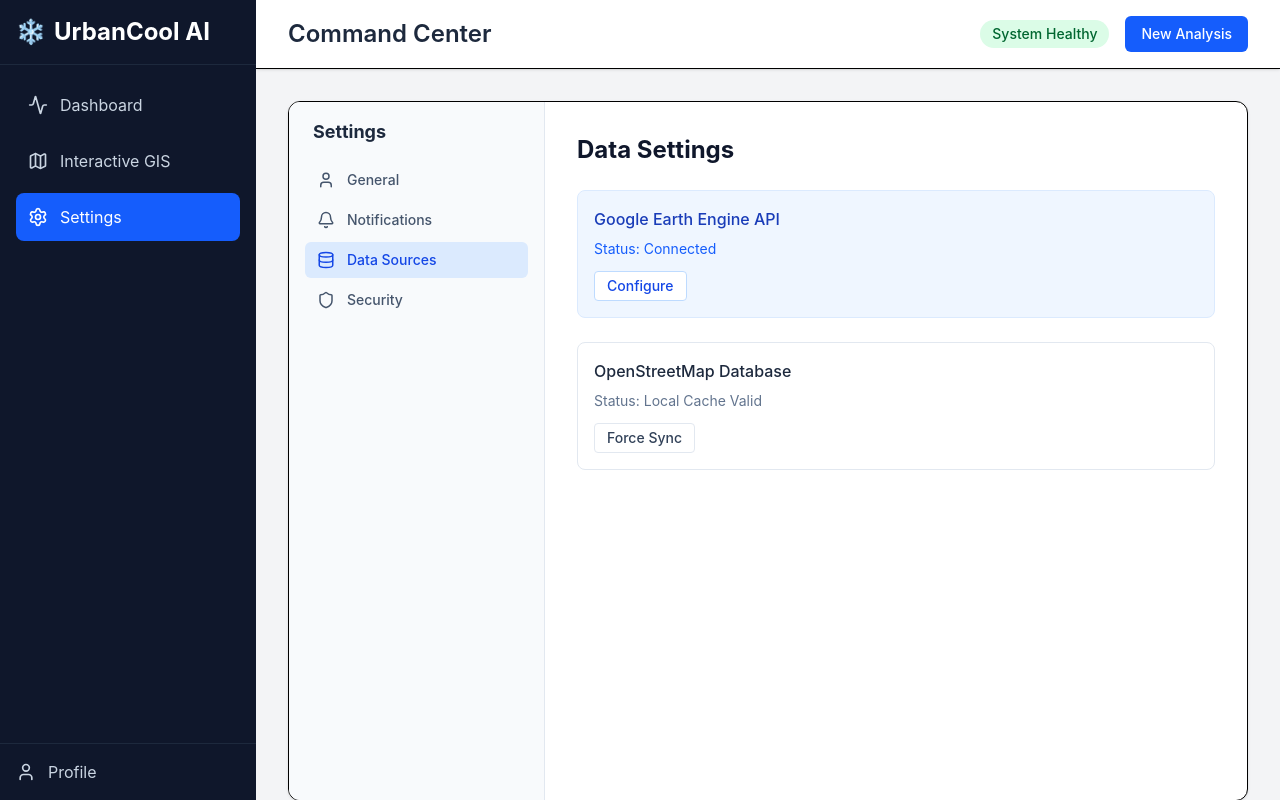
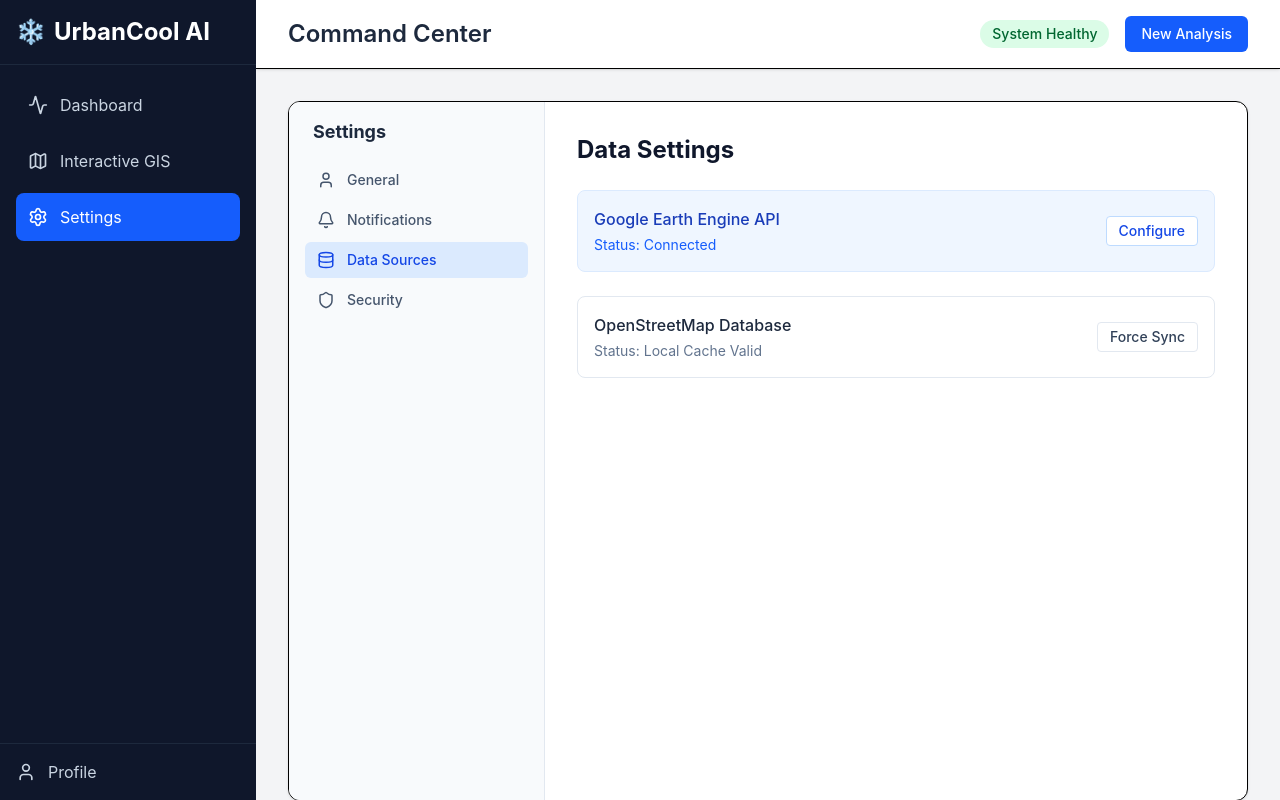
Before and after one commit to Daksh7785/urban-cool, a React (Vite) app in the folder frontend/: page /settings in a window 1280 px wide. Both pictures are taken after a click on the button "Data Sources". Built offline with nearby package versions, Linux system fonts and the light colour scheme.

Commit message:
fix(ui): implement missing security settings tab and add interactive save states

```diff
--- a/frontend/src/pages/Settings.tsx
+++ b/frontend/src/pages/Settings.tsx
@@ -3,6 +3,12 @@ import { Save, Bell, Shield, Database, User } from 'lucide-react';
 
 export default function Settings() {
   const [activeTab, setActiveTab] = useState('general');
+  const [isSaved, setIsSaved] = useState(false);
+
+  const handleSave = () => {
+    setIsSaved(true);
+    setTimeout(() => setIsSaved(false), 2000);
+  };
 
   return (
     <div className="bg-white rounded-xl shadow-sm border overflow-hidden flex h-[700px]">
@@ -65,9 +71,11 @@ export default function Settings() {
                   <option>Manual Only</option>
                 </select>
               </div>
-              <button className="flex items-center space-x-2 bg-blue-600 text-white px-4 py-2 rounded-md hover:bg-blue-700 transition">
+              <button
+                onClick={handleSave}
+                className={`flex items-center space-x-2 px-4 py-2 rounded-md transition ${isSaved ? 'bg-green-600 hover:bg-green-700' : 'bg-blue-600 hover:bg-blue-700'} text-white`}>
                 <Save size={18} />
-                <span>Save Changes</span>
+                <span>{isSaved ? 'Saved Successfully!' : 'Save Changes'}</span>
               </button>
             </div>
           )}
@@ -91,15 +99,38 @@ export default function Settings() {
 
           {activeTab === 'data' && (
             <div className="space-y-6">
-              <div className="p-4 border border-blue-100 bg-blue-50 rounded-lg">
-                <h3 className="font-medium text-blue-800 mb-2">Google Earth Engine API</h3>
-                <p className="text-sm text-blue-600 mb-3">Status: Connected</p>
-                <button className="bg-white border border-blue-200 text-blue-700 px-3 py-1 rounded text-sm font-medium">Configure</button>
+              <div className="p-4 border border-blue-100 bg-blue-50 rounded-lg flex justify-between items-center">
+                <div>
+                  <h3 className="font-medium text-blue-800 mb-1">Google Earth Engine API</h3>
+                  <p className="text-sm text-blue-600">Status: Connected</p>
+                </div>
+                <button className="bg-white border border-blue-200 text-blue-700 px-3 py-1 rounded text-sm font-medium hover:bg-blue-50">Configure</button>
               </div>
-              <div className="p-4 border border-slate-200 rounded-lg">
-                <h3 className="font-medium text-slate-800 mb-2">OpenStreetMap Database</h3>
-                <p className="text-sm text-slate-500 mb-3">Status: Local Cache Valid</p>
-                <button className="bg-white border border-slate-200 text-slate-700 px-3 py-1 rounded text-sm font-medium">Force Sync</button>
+              <div className="p-4 border border-slate-200 rounded-lg flex justify-between items-center">
+                <div>
+                  <h3 className="font-medium text-slate-800 mb-1">OpenStreetMap Database</h3>
+                  <p className="text-sm text-slate-500">Status: Local Cache Valid</p>
+                </div>
+                <button className="bg-white border border-slate-200 text-slate-700 px-3 py-1 rounded text-sm font-medium hover:bg-slate-50">Force Sync</button>
+              </div>
+            </div>
+          )}
+
+          {activeTab === 'security' && (
+            <div className="space-y-6">
+              <div className="border-b border-slate-200 pb-4">
+                <h3 className="text-lg font-medium text-slate-800 mb-2">Password Requirements</h3>
+                <p className="text-sm text-slate-500 mb-4">Ensure your account is using a long, random password to stay secure.</p>
+                <button className="bg-white border border-slate-300 text-slate-700 px-4 py-2 rounded-md text-sm font-medium hover:bg-slate-50 transition">
+                  Change Password
+                </button>
+              </div>
+              <div className="pt-2">
+                <h3 className="text-lg font-medium text-slate-800 mb-2">Two-Factor Authentication</h3>
+                <p className="text-sm text-slate-500 mb-4">Add an extra layer of security to your account.</p>
+                <button className="bg-blue-600 text-white px-4 py-2 rounded-md text-sm font-medium hover:bg-blue-700 transition">
+                  Enable 2FA
+                </button>
               </div>
             </div>
           )}
```
